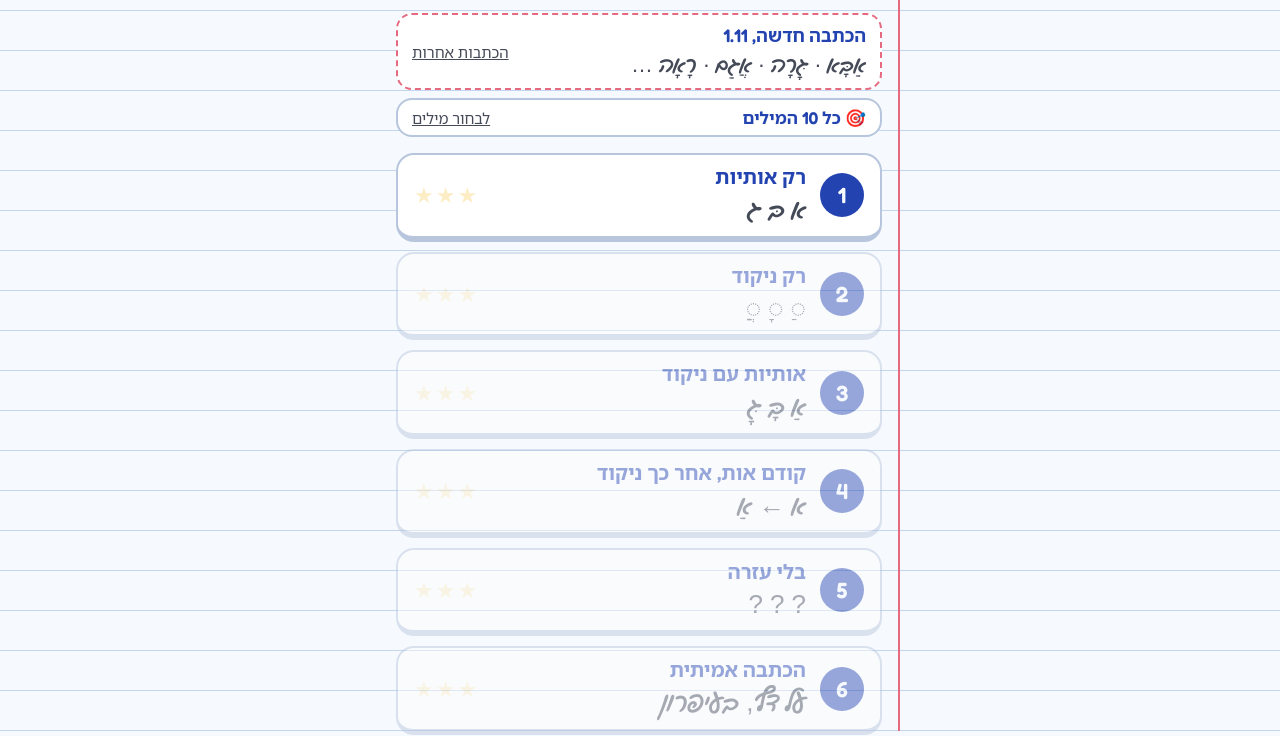
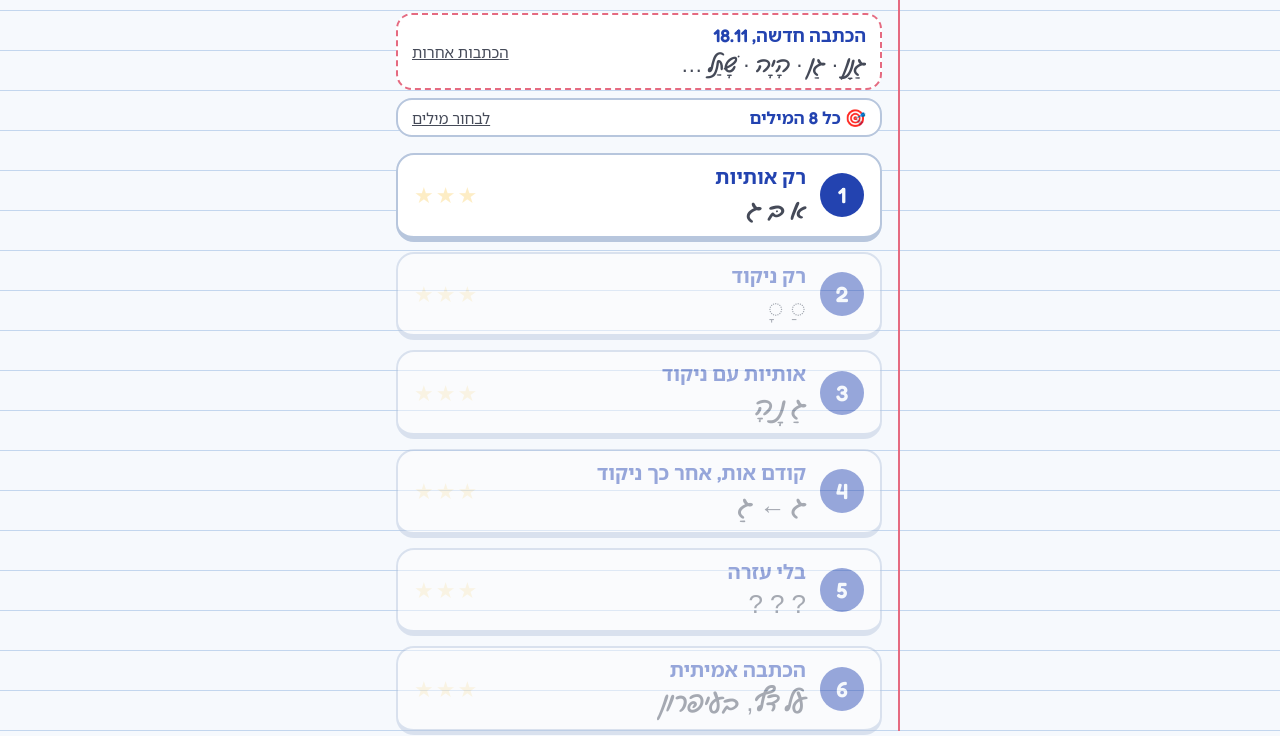
Before and after one commit to meirhalachmi/ori-dictation, a plain HTML site: page index.html in a window 1280 px wide. Shown: the part 69-805 px from the top of the page. Drawn offline with Linux system fonts and the light colour scheme.

Commit message:
Add the 18.11 dictation
New dictation: גַנָן גַן הָיָה שָׁתַל חַם אַבָּא נָתַן שָׂמַח, written as the
teacher printed it (dagesh only in אַבָּא).

Co-Authored-By: Claude Opus 5.5 <noreply@anthropic.com>
Claude-Session: https://claude.ai/code/session_01FRcDNbMr5xJ7ZwS2CcAYWB

```diff
--- a/index.html
+++ b/index.html
@@ -281,6 +281,9 @@ h1 { font-size: 34px; font-weight: 600; color: var(--ink); margin: 8px 0 0; text
 /* The dictation catalog, newest first. Paste the teacher's words as written; parse() splits them into letter + nikud.
    An optional third field is what the device voice reads instead, for words it stresses wrong (or record them in the app) */
 const DICTATIONS = [
+  { id: '2026-11-18', title: 'הכתבה חדשה, 18.11', when: '', words: [
+    ['גַנָן', '👨‍🌾'], ['גַן', '🌷'], ['הָיָה', '⏳'], ['שָׁתַל', '🌱'],
+    ['חַם', '🔥'], ['אַבָּא', '👨', 'אבא'], ['נָתַן', '🎁'], ['שָׂמַח', '😀'] ] },
   { id: '2026-11-01', title: 'הכתבה חדשה, 1.11', when: '', words: [
     ['אַבָּא', '👨', 'אבא'], ['גָּרָה', '🏡'], ['אֲגַם', '🏞️'], ['רָאָה', '👀'], ['בָּאָה', '🚶‍♀️'],
     ['גַּג', '🏠'], ['גַּל', '🌊'], ['שָׁאַל', '❓'], ['גָּמָל', '🐫'], ['בַּלָּשׁ', '🕵️'] ] },
```
